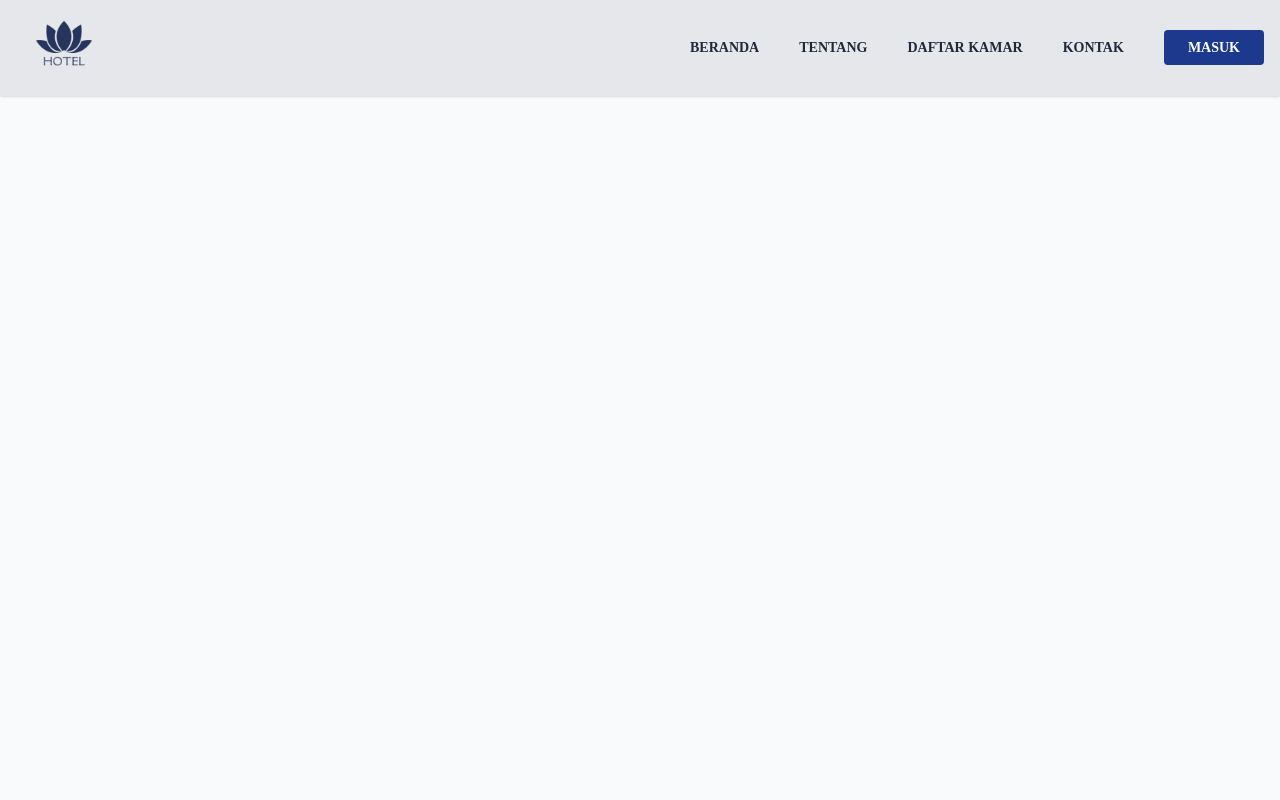
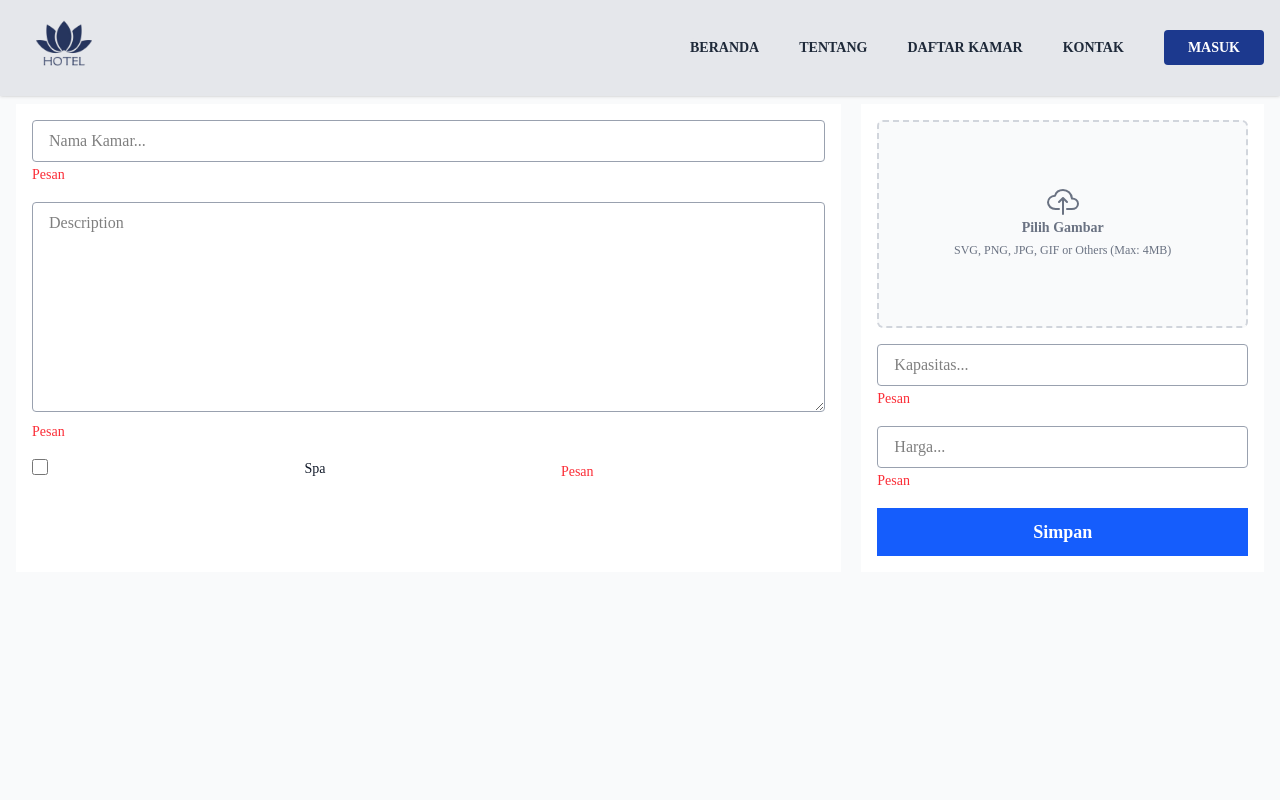
Before and after one commit to mhmddefrizal/BookHotelly-NextJS, a Next.js app in the folder web/: page /admin/kamar/buat in a window 1280 px wide. Shown: the top 800 px of the page. Built offline with nearby package versions, Linux system fonts and the light colour scheme; no server answers.

Commit message:
import function component BuatForm dan render

```diff
--- a/web/app/admin/kamar/buat/page.tsx
+++ b/web/app/admin/kamar/buat/page.tsx
@@ -1,5 +1,11 @@
+import BuatForm from "@/components/admin/kamar/buat-form";
+
 const BuatHalamanKamar = () => {
-  return <div className="max-w-screen-xl px-4 py-16 mt-10 mx-auto"></div>;
+  return (
+    <div className="max-w-screen-xl px-4 py-16 mt-10 mx-auto">
+      <BuatForm />
+    </div>
+  );
 };
 
 export default BuatHalamanKamar;
```
